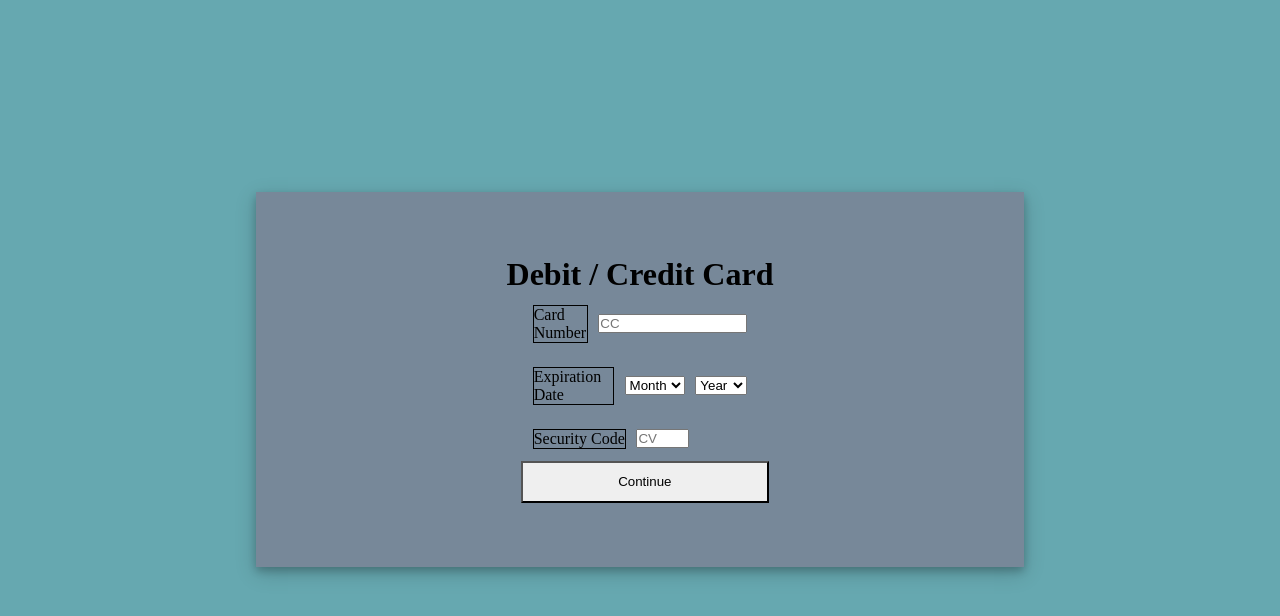
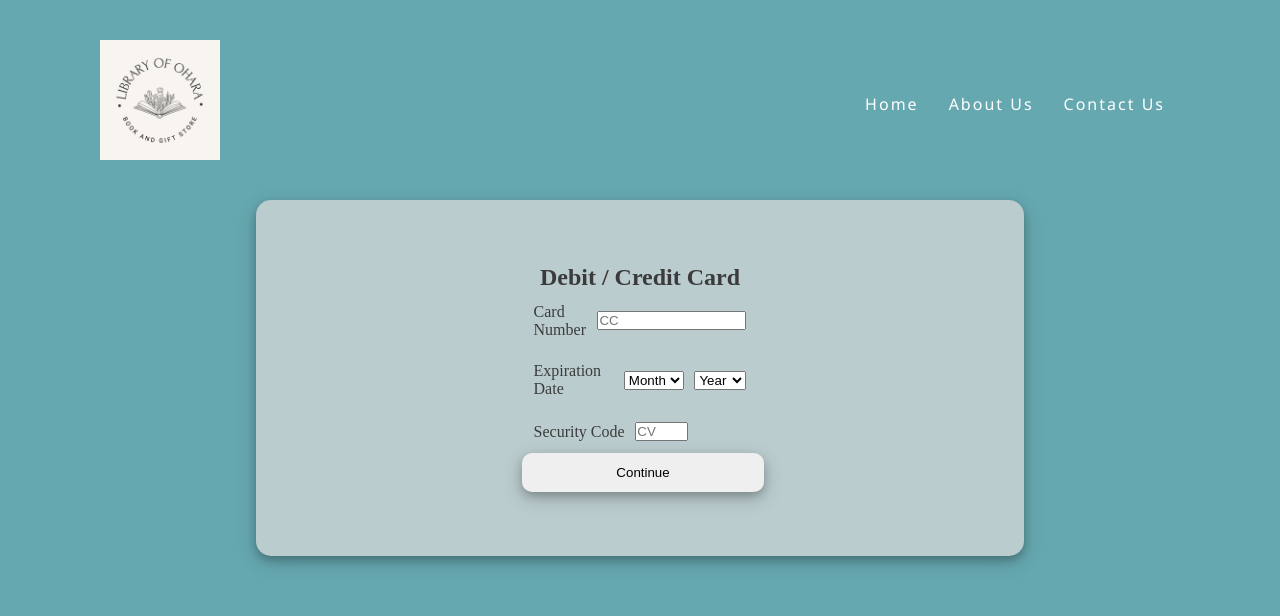
Before and after one commit to Supersyrosaurus/Book-Shop-CW, a plain HTML site: page pay.html in a window 1280 px wide. Shown: the top 616 px of the page. Drawn offline with Linux system fonts and the light colour scheme.

Commit message:
Made Payment Page look nice

```diff
--- a/css/allCSS.css
+++ b/css/allCSS.css
@@ -243,18 +243,21 @@ button:hover {
 label {
     margin: 0% 0%;
     padding: 0% 0%;
-    border: 1px solid #000;
+    /* border: 1px solid #000; */
 }
 
 .payContainer {
     display: flex;
     flex-direction: column;
     align-items: center;
-    margin: 15% 20%;
+    margin: 25vh 20vw;
     padding: 5% 5%;
     /* border: 1px solid #000; */
-    background-color: lightslategray;
+    background-color: #bbccce;
     box-shadow: 0 4px 8px 0 rgba(0, 0, 0, 0.2), 0 6px 20px 0 rgba(0, 0, 0, 0.19);
+    color: rgb(59, 59, 59);
+    border-radius: 15px;
+
 
 }
 
@@ -276,7 +279,17 @@ label {
     padding: 5% 40% 5% 40%;
     margin: 0% 0% 0% 0%;
     /* border: 1px solid #000; */
-    border-radius: 0%;
+    border-radius: 10px;
+    transition: 0.6s;
+    border: none;
+    box-shadow: 0 4px 8px 0 rgba(0, 0, 0, 0.2), 0 6px 20px 0 rgba(0, 0, 0, 0.19);
+}
+
+#send:hover {
+    background-color: lightslategray;
+    padding: 7% 40% 7% 40%;
+    transition: 0.6s;
+
 }
 
 @media (max-width: 800px) {
--- a/pay.html
+++ b/pay.html
@@ -7,6 +7,26 @@
     <link rel="stylesheet" href="/css/allCSS.css">
 </head>
 <body>
+    <header>
+
+        <a href="#" class="logo"><img class="logoImg" src="Library OF OHARA.png" alt=""></a>
+
+        <ul class="sidebar">
+            <li onclick=hideSidebar()><a href="#"><svg xmlns="http://www.w3.org/2000/svg" height="36px" viewBox="0 -960 960 960" width="36px" fill="#e3e3e3"><path d="m256-200-56-56 224-224-224-224 56-56 224 224 224-224 56 56-224 224 224 224-56 56-224-224-224 224Z"/></svg></a></li>
+            <li><a href="#">Home</a></li>
+            <li><a href="#">About Us</a></li>
+            <li><a href="#"> Contact Us</a></li>
+        </ul>
+
+        <ul class="navigation">
+            <li class="hideOnMobile"><a href="#">Home</a></li>
+            <li class="hideOnMobile"><a href="#">About Us</a></li>
+            <li class="hideOnMobile"><a href="#"> Contact Us</a></li>
+            <li class="menuButton" onclick=showSidebar()><a href="#"><svg xmlns="http://www.w3.org/2000/svg" height="36px" viewBox="0 -960 960 960" width="36px" fill="#e3e3e3"><path d="M120-240v-80h720v80H120Zm0-200v-80h720v80H120Zm0-200v-80h720v80H120Z"/></svg></a></li>
+        </ul>
+
+    </header>
+    <section class="banner">
         <div class="payContainer">
             <h1>
                 Debit / Credit Card
@@ -59,6 +79,7 @@
 
             </form>
         </div>
+    </section>
     <script src="/js/index.js"></script>
 </body>
 </html>
```
Lines whose indentation alone changed are shown as unchanged.
